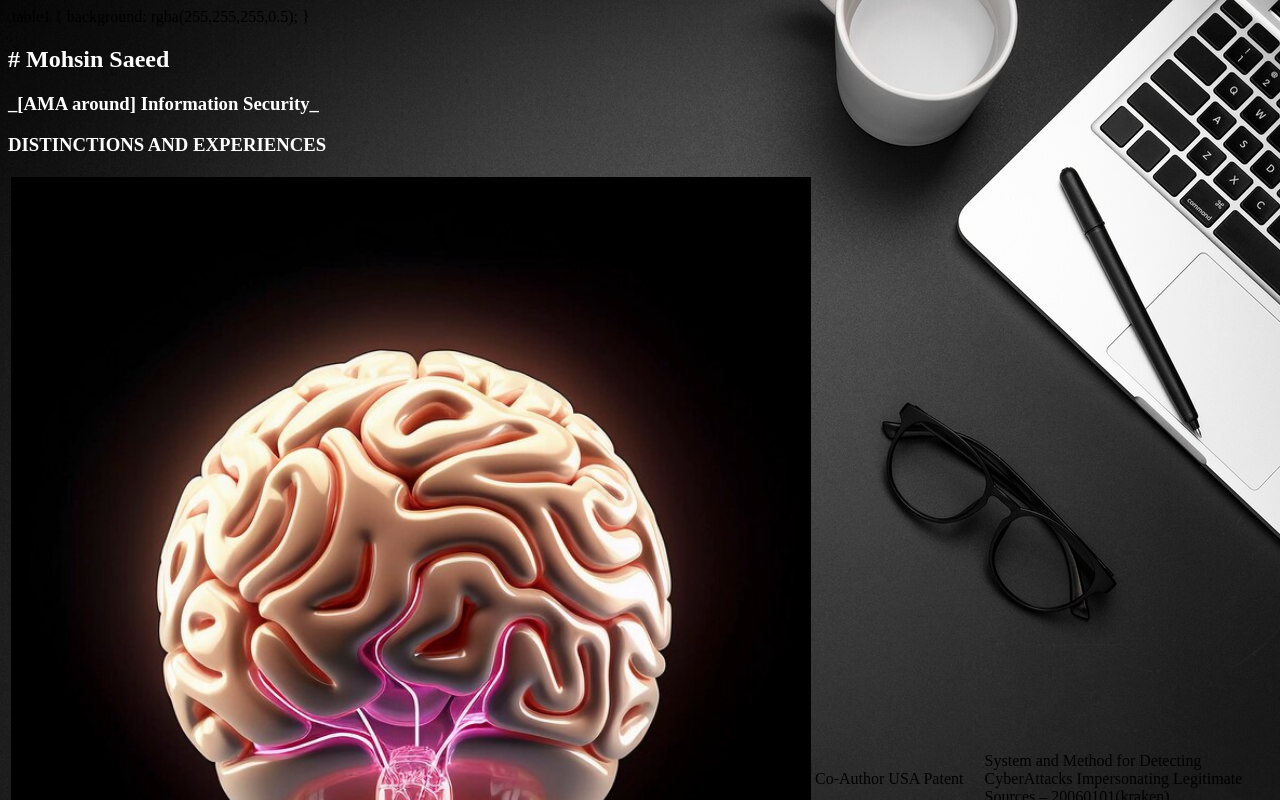
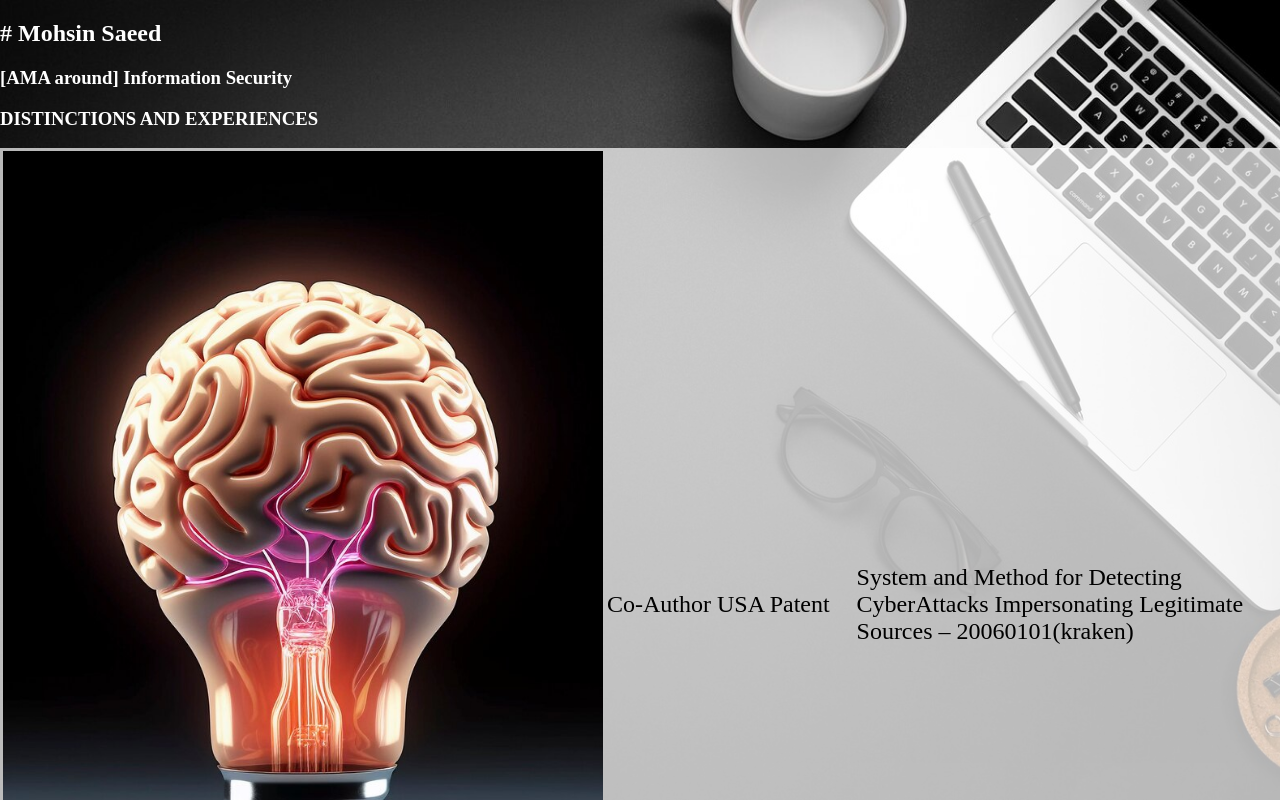
Before and after one commit to s3cvoyag3/brief.me, a plain HTML site: page index.html in a window 1280 px wide. Shown: the top 800 px of the page. Drawn offline with Linux system fonts and the light colour scheme.

Commit message:
formatted

```diff
--- a/index.html
+++ b/index.html
@@ -3,77 +3,86 @@
 <head>
   <title>Mohsin Saeed's Portfolio</title>
 <style>
-body {
+  body, html {
+  height: 100%;
+  margin: 0;
+}
+.bg {
   background-image: url('background.jpg');
-  <!--background-repeat: no-repeat;
+  background-repeat: repeat;
+  height: 100%;
+  background-position: center;
+  background-size: cover;
+}
+.table1 {
+background: rgba(255,255,255,0.7);
 }
 </style>
 </head>
 <body>
 
-.table1 {
-background: rgba(255,255,255,0.5);
-}
 
 
+<div class='bg' style="overflow:auto">
 <h2 style="color:white;"># Mohsin Saeed</h2>
-<h3 style="color:white;">_[AMA around] Information Security_</h3>
+<h3 style="color:white;">[AMA around] Information Security</h3>
 
 
 <h3 style="color:white;">DISTINCTIONS AND EXPERIENCES</h3>
-
+<font size="5"  >
 <table class='table1'>
   <tr>
-    <td><img src="patent.jpg" alt="drawing" width="800"/></td>
+    <td><img src="patent.jpg" alt="drawing" width="600"/></td>
     <td>Co-Author USA Patent</td>
     <td>System and Method for Detecting CyberAttacks Impersonating Legitimate Sources – 20060101(kraken)</td>
   </tr>
   <tr>
-    <td><img src="inprogress-patent.jpg" alt="drawing" width="800"/></td>
+    <td><img src="inprogress-patent.jpg" alt="drawing" width="600"/></td>
     <td>Co-Author USA Patent In Progress with Legal Attorney</td>
     <td>ML based Phishing Detection Engine based on URL & HTML Models</td>
   </tr>
   <tr>
-    <td><img src="fireeye.jpg" alt="drawing" width="800"/></td>
+    <td><img src="fireeye.jpg" alt="drawing" width="600"/></td>
     <td>Provided services to leading infosec platform(with 4.4 gartner rating)</td>
     <td>Ranging from Drive-by detection, Phishing detection, IDS/IPS(Snort, different AV vendors)</td>
   </tr>
   <tr>
-    <td><img src="urls.jpg" alt="drawing" width="800"/></td>
+    <td><img src="urls.jpg" alt="drawing" width="600"/></td>
     <td>SAAS Solutions</td>
     <td>AWS stack to handle millions of urls daily using numerous aws services e.g S3, Cloudwatch, Elasticcache, CFT, lambdas</td>
   </tr>
   <tr>
-    <td><img src="competition.jpg" alt="drawing" width="800"/></td>
+    <td><img src="competition.jpg" alt="drawing" width="600"/></td>
     <td>Competitive Lab</td>
     <td>Amulgamation of hardware & software setup to evaluate current understanding one AV product</td>
   </tr>
   <tr>
-    <td><img src="wwwmaltraffic.jpg" alt="drawing" width="800"/></td>
+    <td><img src="wwwmaltraffic.jpg" alt="drawing" width="600"/></td>
     <td>In house IDS Solution</td>
     <td>Took initiative to capture worldwide malicious http traffic capturing with a target of Zero Day attacks, which eventuallly covered the gap</td>
   </tr>
   <tr>
-    <td><img src="devops.jpg" alt="drawing" width="800"/></td>
+    <td><img src="devops.jpg" alt="drawing" width="600"/></td>
     <td>DevOps and DevSecOps</td>
     <td>Execution of various projects with standard CICD guidelines</td>
   </tr>
   <tr>
-    <td><img src="pentest.jpg" alt="drawing" width="800"/></td>
+    <td><img src="pentest.jpg" alt="drawing" width="600"/></td>
     <td>Pentesting</td>
     <td>Web Application & APIs white & blackbox pentesting</td>
   </tr>
   <tr>
-    <td><img src="infosec.jpg" alt="drawing" width="800"/></td>
+    <td><img src="infosec.jpg" alt="drawing" width="600"/></td>
     <td>Data driven network monitoring</td>
     <td>This state of the art technique beats almost all IDS/IPS market solutions, works well with encrypted traffic as well</td>
   </tr>
   <tr>
-    <td><img src="protocol.jpg" alt="drawing" width="800"/></td>
+    <td><img src="protocol.jpg" alt="drawing" width="600"/></td>
     <td>Protocols level research</td>
     <td>Vulnerability/CVE hunting in not just applications or gateways but in the core protocol stack</td>
   </tr>
 </table>
-
+</font>
+</div>
 </body>
 </html>
```
